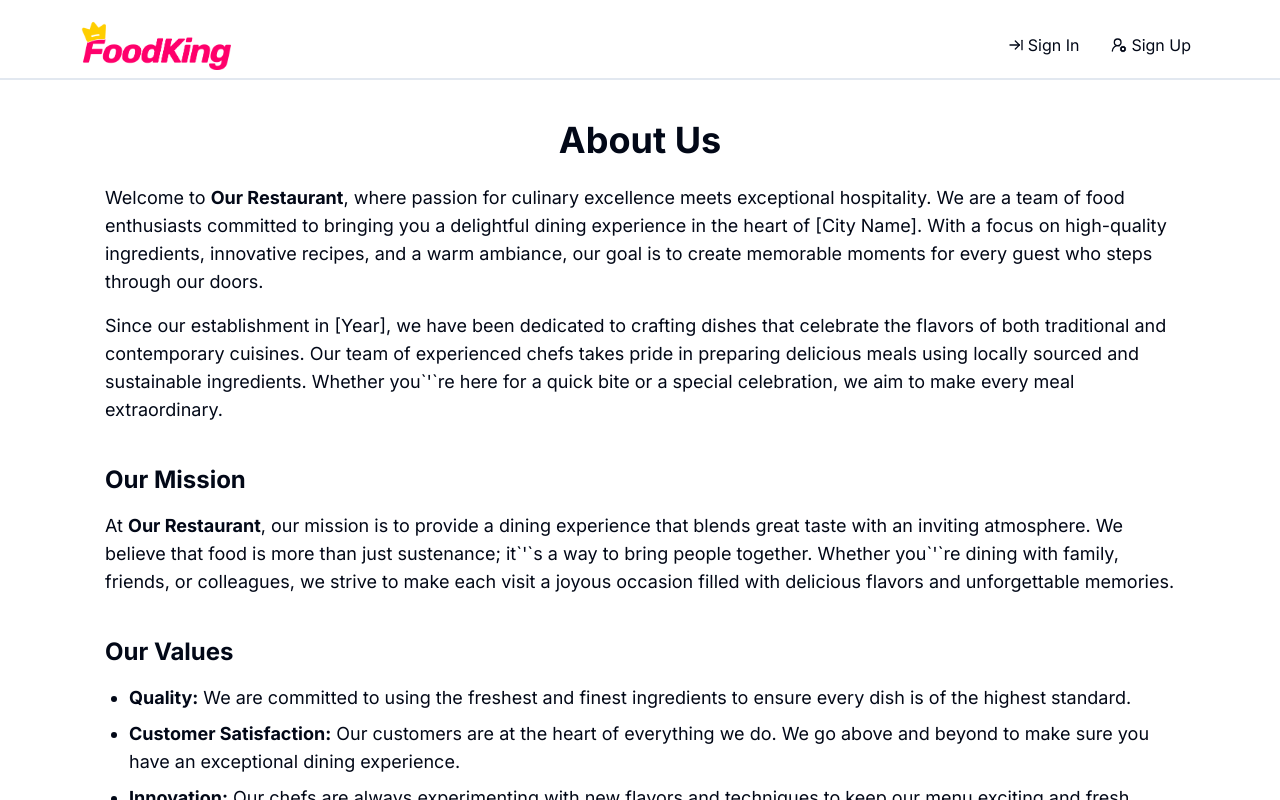
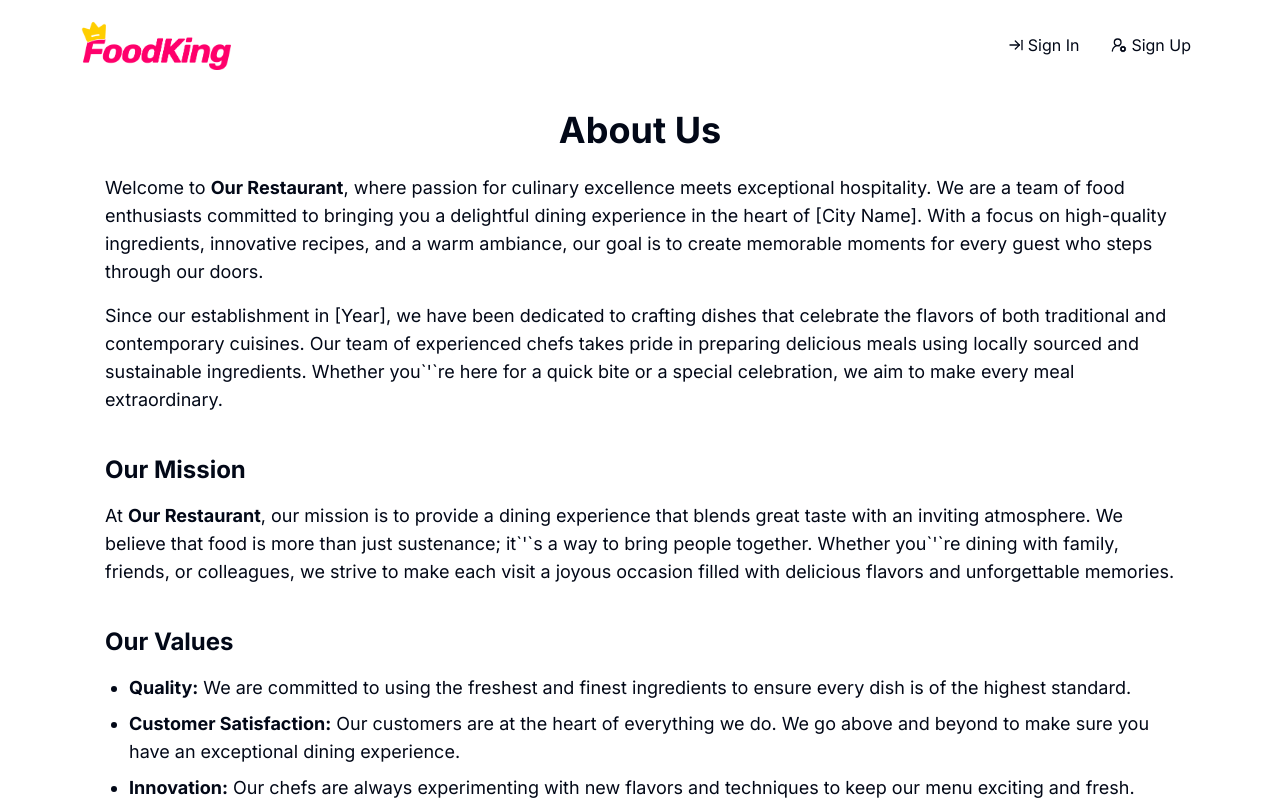
Before and after one commit to arifulislamzyx/restaurent_next, a Next.js app: page /about-us in a window 1280 px wide. Built offline with nearby package versions, Linux system fonts and the light colour scheme; no server answers.

Commit message:
paymentApiFixed

```diff
--- a/src/sections/layouts/Navbar.tsx
+++ b/src/sections/layouts/Navbar.tsx
@@ -57,7 +57,7 @@ const Navbar = () => {
   };
 
   return (
-    <nav className="border-b-2 pb-2">
+    <nav>
       <div
         className={`container  md:flex md:justify-between md:pt-5 lg:flex lg:justify-between lg:pt-5`}
       >
```
Also changed, not shown: src/sections/dashboard/Payment/Payment.tsx (+0 -33 lines).
